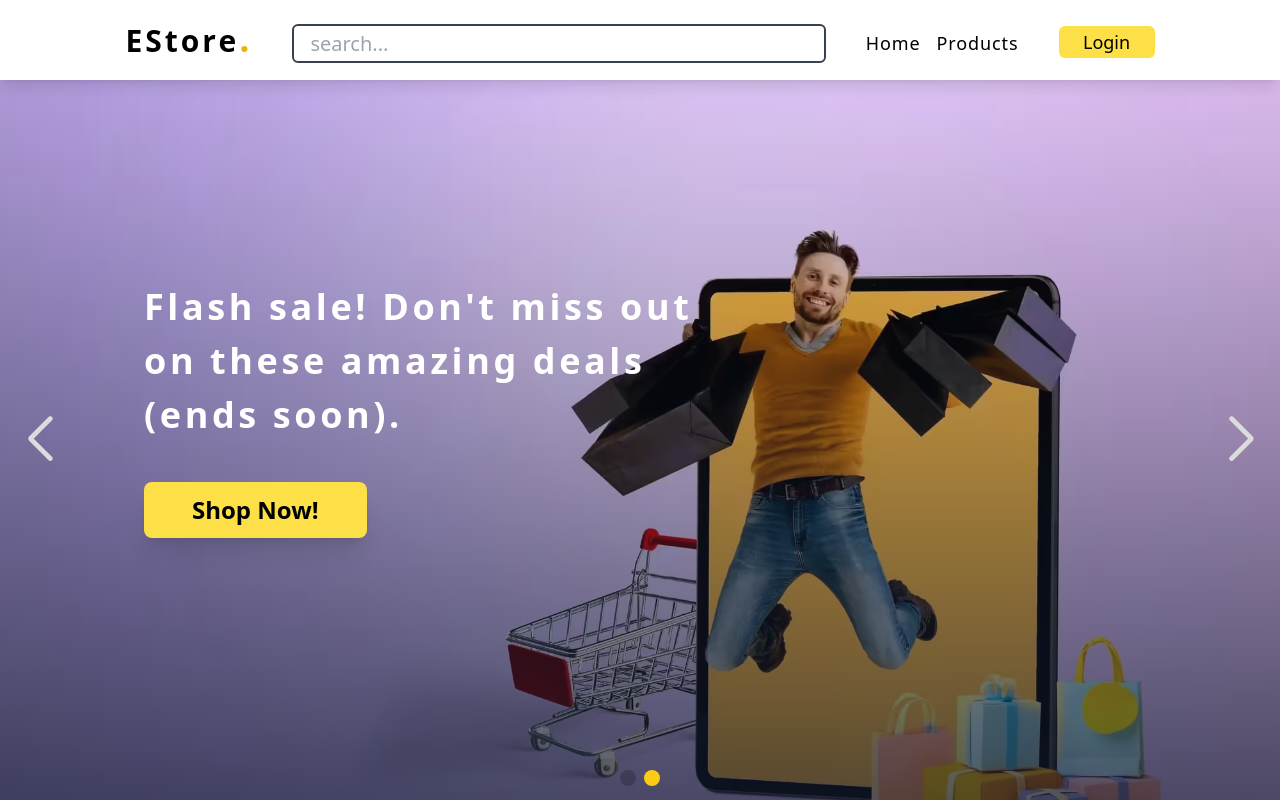
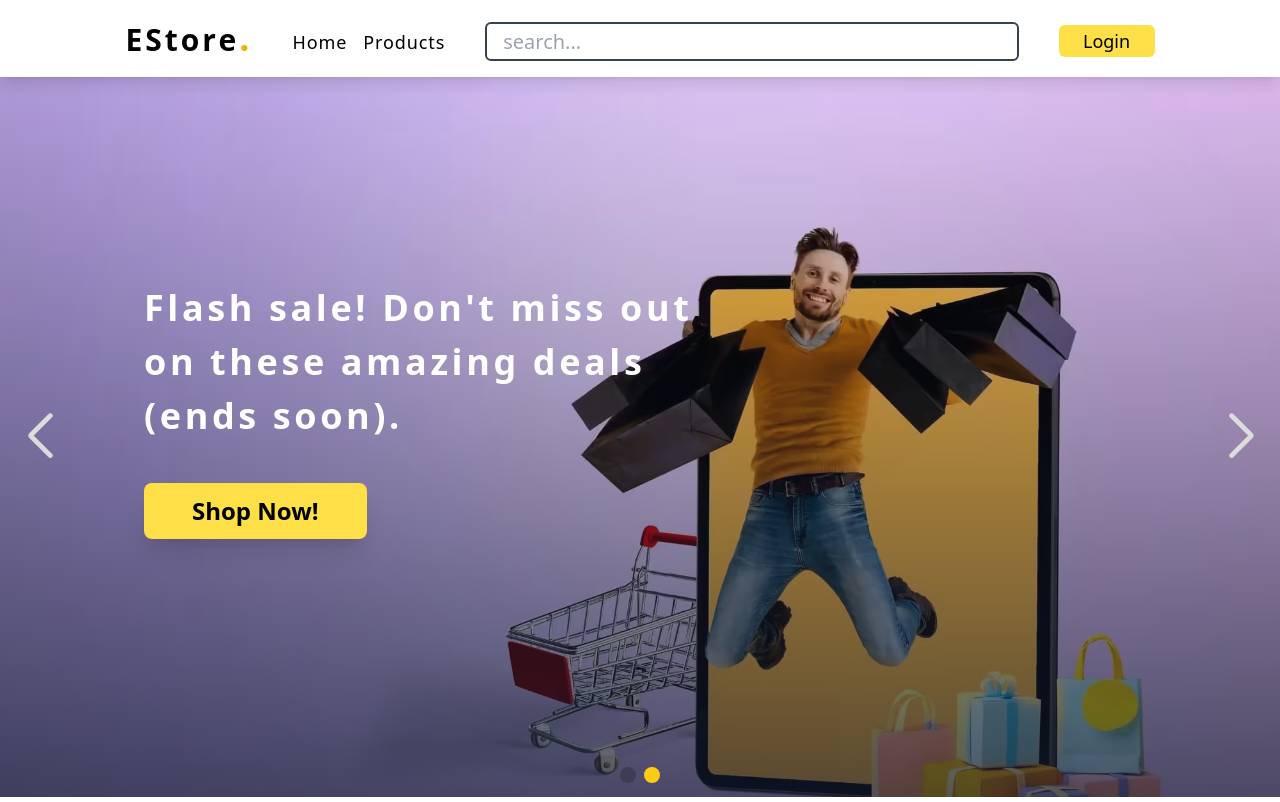
Before and after one commit to ahmed-yasser66/eshop-ecommerce, a React (Vite) app: page / in a window 1280 px wide. Shown: the top 802 px of the page. Built offline with nearby package versions, Linux system fonts and the light colour scheme; no server answers.

Commit message:
fixes some bugs

```diff
--- a/src/components/website/Home/Footer.jsx
+++ b/src/components/website/Home/Footer.jsx
@@ -27,7 +27,7 @@ const Footer = () => {
             Discover Your Unseen Passion
           </span>
           <hr className="mb-4 md:hidden" />
-          <div className="social-links flex gap-7 items-center justify-center mb-8 lg:mb-14 md:gap-6">
+          <div className="social-links flex gap-2 items-center justify-center mb-8 lg:mb-14 md:gap-6">
             <Link
               to={"https://www.instagram.com/"}
               className="hover:bg-slate-500 cursor-pointer p-1 rounded-xl"
--- a/src/components/website/Home/LatestProducts.jsx
+++ b/src/components/website/Home/LatestProducts.jsx
@@ -27,7 +27,7 @@ const LatestProducts = () => {
   }
 
   return (
-    <div className="px-8 2xl:px-16 mt-28">
+    <div className="2xl:px-16 mt-28">
       <h1 className="uppercase text-2xl text-center md:text-left my-12 underline underline-offset-8 font-medium tracking-wider">
         Latest Products
       </h1>
--- a/src/components/website/Home/Product.jsx
+++ b/src/components/website/Home/Product.jsx
@@ -15,7 +15,7 @@ const Product = ({ image, title, price, rating: { rate }, id }) => {
   }
   const dispatch = useDispatch();
   return (
-    <div className="product-container w-10/12 sm:w-full shadow-md rounded-2xl border-2 border-slate-200 py-4 sm:basis-2/5 md:basis-2/5 xl:basis-1/5 lg:basis-[30%] group relative">
+    <div className="product-container w-10/12 sm:w-full shadow-md rounded-2xl border-2 border-slate-200 py-4 sm:basis-2/5 md:basis-2/5 xl:basis-1/5 lg:basis-[30%] group relative max-w-72">
       <div className="group-hover:block hidden absolute top-1/2 left-1/2 [transform:translate(-50%,-50%)] bg-yellow-300 w-32 h-10 text-center leading-10 rounded-lg hover:bg-yellow-400 hover:text-white duration-150 shadow-md z-10">
         <button
           className="font-medium tracking-wider"
--- a/src/components/website/Home/Products.jsx
+++ b/src/components/website/Home/Products.jsx
@@ -8,7 +8,7 @@ const Products = () => {
   const { products, isLoading } = useSelector((state) => state.products);
   if (isLoading) {
     return (
-      <div className="px-16 mt-28">
+      <div className="mt-28">
         <h1 className="uppercase text-2xl text-center md:text-left my-12 underline underline-offset-8 font-medium tracking-wider">
           Products
         </h1>
@@ -29,7 +29,7 @@ const Products = () => {
   }
 
   return (
-    <div className="px-8 2xl:px-16 mt-28">
+    <div className="2xl:px-16 mt-28">
       <div className="md:flex justify-between">
         <h1 className="uppercase text-2xl text-center md:text-left my-12 underline underline-offset-8 font-medium tracking-wider">
           Products
--- a/src/components/website/Home/Slider.jsx
+++ b/src/components/website/Home/Slider.jsx
@@ -9,8 +9,29 @@ import "swiper/css/navigation";
 // import required modules
 import { Keyboard, Pagination, Navigation, Autoplay } from "swiper/modules";
 import { Link } from "react-router-dom";
-import React, { memo } from "react";
 import { LazyLoadImage } from "react-lazy-load-image-component";
+
+const slides = data.map((item) => (
+  <SwiperSlide className="relative w-full h-screen" key={item.content}>
+    <div className="absolute w-full h-full [z-index:2] bg-gradient-to-t from-slate-900 to-transparent opacity-70"></div>
+    <LazyLoadImage
+      className="object-cover w-full h-full object-[60%] md:object-center"
+      src={item.img}
+      alt={item.img}
+      effect="blur"
+      width={"100%"}
+      height={"100vh"}
+    />
+    <div className="swiper--text absolute left-1/2 [transform:translateX(-50%)] bottom-12 min-w-72 md:top-1/2 md:translate-y-[-50%] md:left-20 lg:left-36 [z-index:11] text-center text-pretty break-words md:text-left">
+      <h1 className="text-3xl font-bold text-white sm:text-4xl md:tracking-widest md:leading-relaxed lg:leading-normal tracking-widest max-w-xl">
+        {item.content}
+      </h1>
+      <button className="bg-yellow-300 px-7 py-3 mt-4 text-xl rounded-lg font-bold md:text-2xl lg:mt-10 md:py-3 md:px-12 hover:bg-yellow-400 hover:text-white shadow-xl duration-300">
+        <Link to={item.path}>Shop Now!</Link>
+      </button>
+    </div>
+  </SwiperSlide>
+));
 
 const Slider = () => {
   return (
@@ -45,29 +66,9 @@ const Slider = () => {
           },
         }}
       >
-        {data.map((item) => (
-          <SwiperSlide className="relative w-full h-screen" key={item.content}>
-            <div className="absolute w-full h-full [z-index:2] bg-gradient-to-t from-slate-900 to-transparent opacity-70"></div>
-            <LazyLoadImage
-              className="object-cover w-full h-full object-[60%] md:object-center"
-              src={item.img}
-              alt={item.img}
-              effect="blur"
-              width={"100%"}
-              height={"100vh"}
-            />
-            <div className="swiper--text absolute left-1/2 [transform:translateX(-50%)] bottom-10 min-w-72 md:top-1/2 md:translate-y-[-50%] md:left-20 lg:left-36 [z-index:11] text-center text-pretty break-words md:text-left">
-              <h1 className="text-3xl font-bold text-white sm:text-4xl md:tracking-widest md:leading-relaxed lg:leading-normal tracking-widest max-w-xl">
-                {item.content}
-              </h1>
-              <button className="bg-yellow-300 px-3 py-1.5 mt-4 text-2xl rounded-lg font-bold md:text-2xl  lg:mt-10 md:py-3 md:px-12 hover:bg-yellow-400 hover:text-white shadow-xl duration-300">
-                <Link to={item.path}>Shop Now!</Link>
-              </button>
-            </div>
-          </SwiperSlide>
-        ))}
+        {slides}
       </Swiper>
     </main>
   );
 };
-export default memo(Slider);
+export default Slider;
--- a/src/components/website/navbar/NavBar.jsx
+++ b/src/components/website/navbar/NavBar.jsx
@@ -29,8 +29,8 @@ const NavBar = () => {
   }
   return (
     <>
-      <div className="bg-white w-full h-20 shadow-lg flex items-center sticky top-0 z-50">
-        <nav className="max-w-7xl w-[1280rem] flex items-center justify-center lg:gap-10 px-4 md:px-0 mx-auto gap-6">
+      <div className="bg-white w-full shadow-lg flex items-center sticky top-0 z-50">
+        <nav className="max-w-7xl w-[1280rem] flex items-center justify-between md:justify-center md:gap-10 px-4 md:px-0 mx-auto flex-wrap gap-y-4 pb-4 md:py-4 md:flex-nowrap">
           {/* logo */}
           <NavLink to={"/"} className="logo">
             <h1 className="text-2xl md:text-3xl font-bold tracking-widest leading-relaxed pb-0.5">
@@ -38,7 +38,9 @@ const NavBar = () => {
             </h1>
           </NavLink>
           {/* search */}
-          <SearchBar />
+          <div className="order-3 md:order-2 w-full md:w-5/12">
+            <SearchBar />
+          </div>
           {/* navlinks */}
           <NavLinks />
           {/* cart */}
@@ -77,7 +79,7 @@ const NavBar = () => {
           {token === undefined && (
             <>
               {/* Login btn */}
-              <Link to={"/login"} className="mt-1">
+              <Link to={"/login"} className="mt-1 order-2">
                 <button className="text-lg bg-yellow-300 w-24 font-medium rounded-md h-8  cursor-pointer hover:bg-yellow-400 hover:text-white">
                   <span>Login</span>
                 </button>
--- a/src/components/website/navbar/SearchBar.jsx
+++ b/src/components/website/navbar/SearchBar.jsx
@@ -4,7 +4,7 @@ import SearchResult from "./SearchResult";
 const SearchBar = () => {
   const [word, setWord] = useState("");
   return (
-    <div className="nav--search mt-1.5 w-5/12 flex border-2 border-gray-700 rounded-md">
+    <div className="nav--search mt-1.5 w-full flex border-2 border-gray-700 rounded-md">
       <input
         type="text"
         className="w-full h-full ps-4 outline-none p-1 text-xl font-medium bg-transparent"
--- a/src/pages/website/Login.jsx
+++ b/src/pages/website/Login.jsx
@@ -58,7 +58,7 @@ const Login = () => {
       <div className="section-min-height flex flex-col items-center justify-center">
         <form
           action="/login"
-          className="bg-slate-50 w-80 h-96 rounded-xl shadow-[0_0_4px_rgba(0,0,0,0.150)] mt-12"
+          className="bg-slate-50 max-w-80 w-11/12 h-96 rounded-xl shadow-[0_0_4px_rgba(0,0,0,0.150)] mt-12"
           onSubmit={(e) => handleSubmit(e)}
         >
           <h1 className='text-3xl font-bold text-center relative after:content-[""] after:absolute after:w-full after:h-0.5 after:bg-slate-300 after:bottom-0 after:left-0 mt-4 pb-4 leading-7'>
--- a/src/pages/website/Register.jsx
+++ b/src/pages/website/Register.jsx
@@ -47,7 +47,7 @@ const Register = () => {
       <div className="section-min-height flex flex-col items-center justify-center">
         <form
           action="/login"
-          className="bg-slate-50 w-80 min-h-96 rounded-xl shadow-[0_0_4px_rgba(0,0,0,0.150)] pb-10"
+          className="bg-slate-50 w-11/12 max-w-80 min-h-96 rounded-xl shadow-[0_0_4px_rgba(0,0,0,0.150)] pb-10"
           onSubmit={(e) => handleSubmit(e)}
         >
           <h1 className='text-3xl font-bold text-center relative after:content-[""] after:absolute after:w-full after:h-0.5 after:bg-slate-300 after:bottom-0 after:left-0 mt-4 pb-4 leading-7'>
```
Also changed, not shown: src/assets/landing3.avif (deleted).
